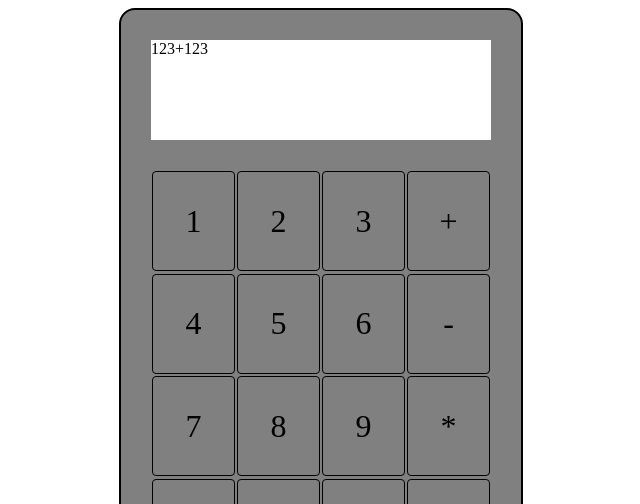
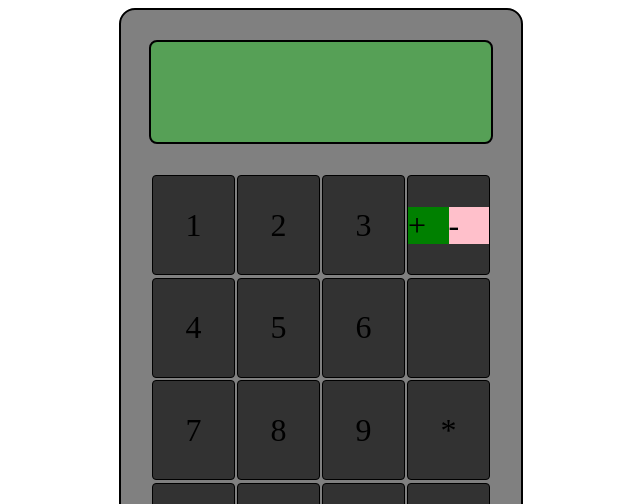
Before and after one commit to mineralvatten/odin-calculator, a plain HTML site: page index.html in a window 1280 px wide. Shown: the top 504 px of the page, without its empty margins (319-959 px from the left). Drawn offline with Linux system fonts and the light colour scheme.

Commit message:
semblance of sanity

```diff
--- a/index.html
+++ b/index.html
@@ -10,7 +10,6 @@
 <body>
     <div id = "calculator">
         <div id ="display">
-        123+123
         </div>
         <div id = "buttons">
         </div>
--- a/script.js
+++ b/script.js
@@ -25,42 +25,76 @@ function operate(num1,num2,operator) {
 let num1;
 let num2;
 let operator;
-
+const display = document.querySelector('#display');
+function clearDisplay() {
+    display.textContent = "";
+}
+function writeToDisplay(input) {
+    display.textContent += input;
+}
+function onOperatorClick(event) {
+    if (display.textContent != "") {
+        display.memory = display.textContent + event.target.textContent;
+        display.textContent = "";
+    }
+}
 buttonDiv = document.querySelector("#buttons");
 function createButtons() {
     for (i = 1; i <= 16; i++) {
         btn = document.createElement('div');
         switch (i) {
             case 4:
-                btn.textContent = "+";
+                btn.textContent = "";
+                btnChild1 = document.createElement('div');
+                btnChild2 = document.createElement('div');
+                btn.appendChild(btnChild1);
+                btn.appendChild(btnChild2);
+                btnChild1.textContent = "+";
+                btnChild2.textContent = "-";
+                btnChild1.style.background = "green";
+                btnChild1.style.display = "flex";
+                btnChild1.style.flex = "1";
+                btnChild2.style.background = "pink";
+                btnChild2.style.flex = "1";
+                btnChild2.style.display = "flex";
+                //btn.addEventListener('click', (event) => onOperatorClick(event));
                 break;
             case 8:
-                btn.textContent = "-";
+                btn.textContent = "";
+                //btn.addEventListener('click', (event) => onOperatorClick(event));
                 break;
             case 12:
                 btn.textContent = "*";
+                btn.addEventListener('click', (event) => onOperatorClick(event));
                 break;
             case 13:
                 btn.textContent = "0";
+                btn.addEventListener('click', (event) => display.textContent += event.target.textContent);
                 break;
             case 14:
                 btn.textContent = ".";
+                btn.addEventListener('click', (event) => display.textContent += event.target.textContent);
                 break;
             case 15:
                 btn.textContent = "CLR";
+                btn.addEventListener('click', clearDisplay);
                 break;
             case 16:
                 btn.textContent = "=";
+                btn.addEventListener('click', (event) => display.textContent += event.target.textContent);
                 break;
             default:
                 if ((i < 4) && (i>0)) {
                     btn.textContent = `${i}`;
+                    btn.addEventListener('click', (event) => display.textContent += event.target.textContent);
                 }
                 else if ((i >=5) && (i <= 7)) {
                     btn.textContent = `${i-1}`;
+                    btn.addEventListener('click', (event) => display.textContent += event.target.textContent);
                 }
                 else {
                     btn.textContent = `${i-2}`;
+                    btn.addEventListener('click', (event) => display.textContent += event.target.textContent);
                 }
         }
 
@@ -73,7 +107,7 @@ function createButtons() {
         btn.style.display = "flex";
         btn.style.flexWrap = "wrap";
         btn.style.fontSize = "32px";
-        btn.style.backround = "50,50,50";
+        btn.style.background = "rgb(50,50,50)";
         btn.style.alignContent = "center";
         btn.style.borderRadius = "4px";
         btn.style.justifyContent = "center";
--- a/styles.css
+++ b/styles.css
@@ -18,14 +18,22 @@ body {
 
 #display {
     display:flex;
+    cursor: crosshair;
+    align-items: center;
+    font-size: 32px;
     width: 340px;
     height: 100px;
+    border: 2px;
+    background-color: rgb(86, 160, 86);
+    border-style: solid;
+    border-color: black;
+    border-radius: 8px;
     flex: 0 0 auto;
-    background-color:white;
     margin-top: 30px;
 }
 
 #buttons {
+    cursor:crosshair;
     display:flex;
     width: 340px;
     height:410px;
```
